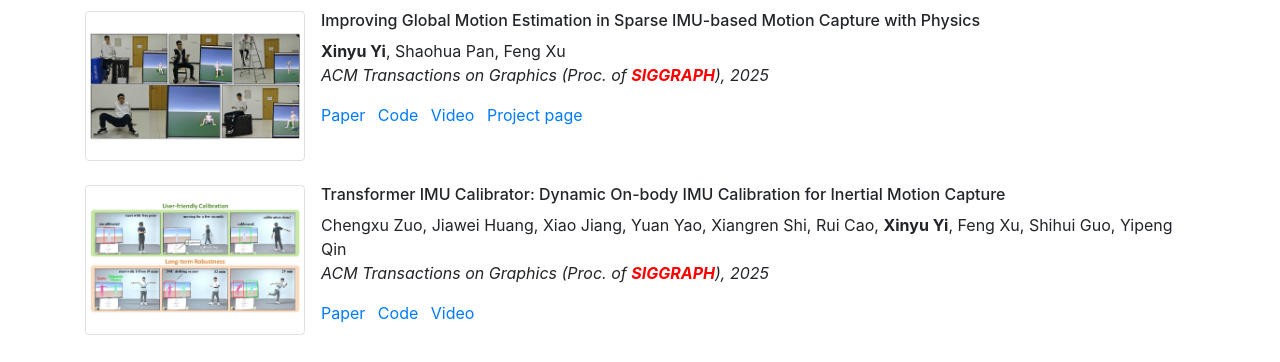
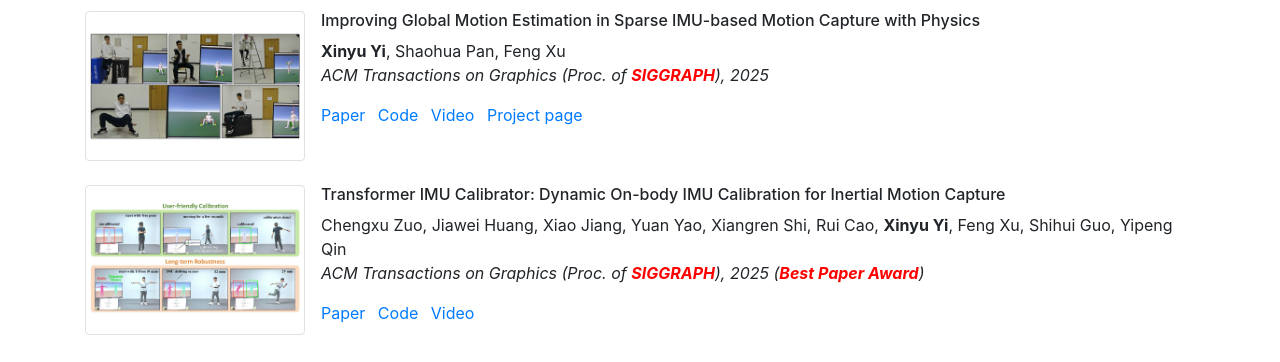
Before and after one commit to Xinyu-Yi/Xinyu-Yi.github.io, a plain HTML site: page index.html in a window 1280 px wide. Shown: the part 401-763 px from the top of the page. Drawn offline with Linux system fonts and the light colour scheme.

Commit message:
add award

```diff
--- a/index.html
+++ b/index.html
@@ -70,7 +70,7 @@
             <div class="media-body">
               <h6 class="mt-0">Transformer IMU Calibrator: Dynamic On-body IMU Calibration for Inertial Motion Capture</h6>
               <p>Chengxu Zuo, Jiawei Huang, Xiao Jiang, Yuan Yao, Xiangren Shi, Rui Cao, <strong>Xinyu Yi</strong>, Feng Xu, Shihui Guo, Yipeng Qin<br>
-                <em>ACM Transactions on Graphics (Proc. of <font color="red"><strong>SIGGRAPH</strong></font>), 2025</em></p>
+                <em>ACM Transactions on Graphics (Proc. of <font color="red"><strong>SIGGRAPH</strong></font>), 2025 (<font color="red"><strong>Best Paper Award</strong></font>)</em></p>
 				<ul class="list-inline">
 				  <li class="list-inline-item"><a href="https://orca.cardiff.ac.uk/id/eprint/177840/1/TIC_camera_ready.pdf">Paper</a></li>
 				  <li class="list-inline-item"><a href="https://github.com/ZuoCX1996/TIC">Code</a></li>
```
